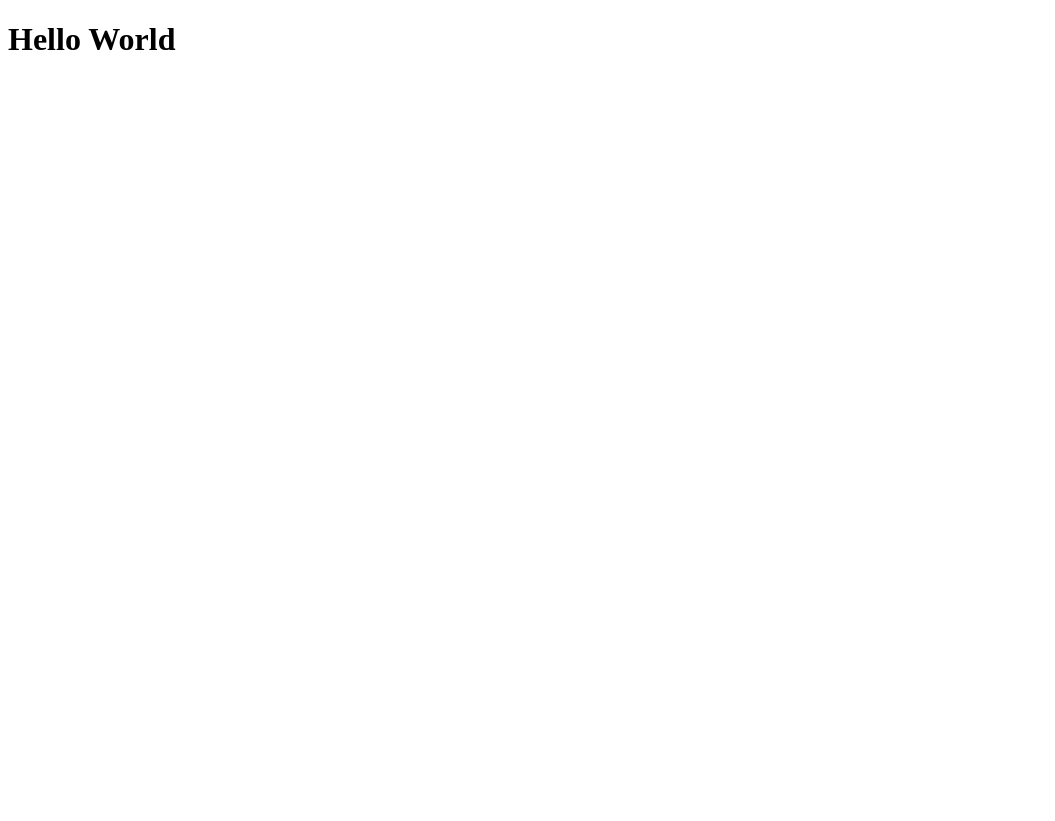
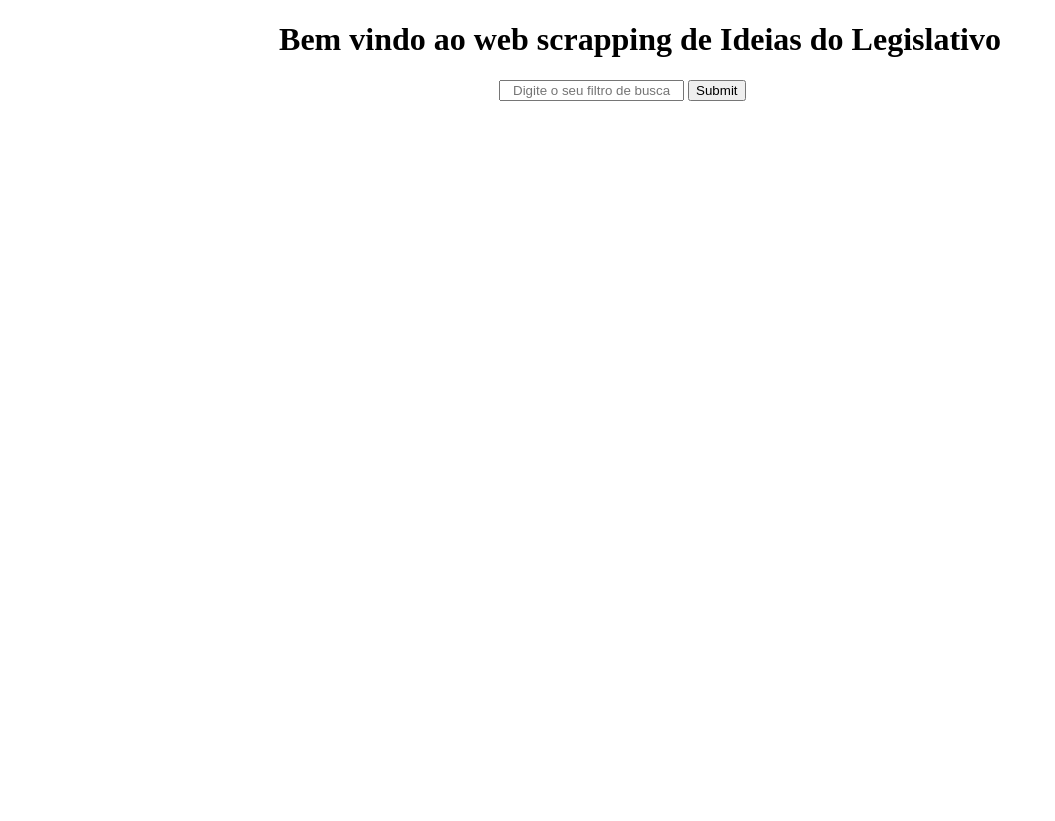
Before and after one commit to pauloestrella1994/Ideas_legislativo, a Flask app: page /home in a window 1280 px wide. Before the commit the part shown is almost empty. Shown: the whole page, without its empty margins (0-1055 px from the left). Before the commit the page ends 50 px from the top, so only its background shows below. Run offline with Flask 2, Linux system fonts and the light colour scheme.

Commit message:
Add style to the home page

```diff
--- a/app.py
+++ b/app.py
@@ -3,7 +3,7 @@ from flask import Flask, render_template
 
 app = Flask(__name__)
 
-@app.route("/home", methods=["GET",])
+@app.route("/home", methods=["GET","POST"])
 def home_page():
     return render_template('home_page.html')
 
--- a/templates/home_page.html
+++ b/templates/home_page.html
@@ -7,6 +7,24 @@
     <title>Flask Page</title>
 </head>
 <body>
-    <h1>Hello World</h1>
+    <style>
+        html, body {
+    height: 100%;
+    }
+
+    html {
+        display: table;
+        margin: auto;
+    }
+    .filter{
+        text-align: center;
+        margin-left: 220px;
+    }
+    </style>
+    <h1 id="Title">Bem vindo ao web scrapping de Ideias do Legislativo</h1>
+    <form>
+        <input type="text" class="filter" placeholder="Digite o seu filtro de busca">
+        <input type="submit">
+    </form>
 </body>
 </html>
```
